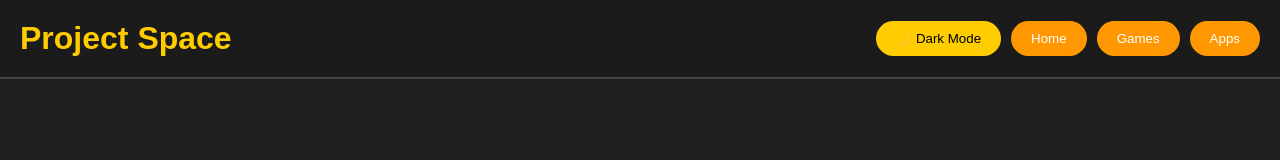
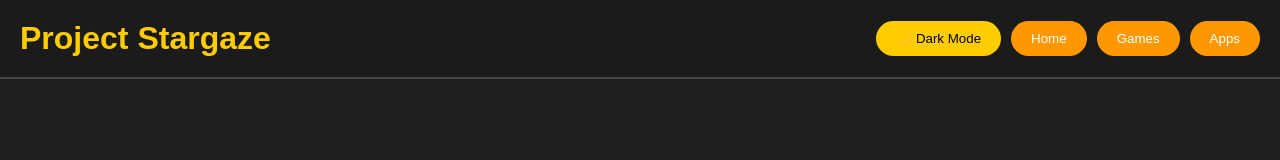
Before and after one commit to grueningmiddleschool/project-stargaze, a plain HTML site: page index.html in a window 1280 px wide. Shown: the top 160 px of the page. Drawn offline with Linux system fonts and the light colour scheme.

Commit message:
Update index.html

```diff
--- a/index.html
+++ b/index.html
@@ -8,7 +8,7 @@
 </head>
 <body>
     <header>
-        <h1>Project Space</h1>
+        <h1>Project Stargaze</h1>
         <nav>
             <button id="modeToggle">🌙 Dark Mode</button>
             <button class="nav-button" onclick="location.href='https://riszlet.github.io/Project-Space'">Home</button>
```
